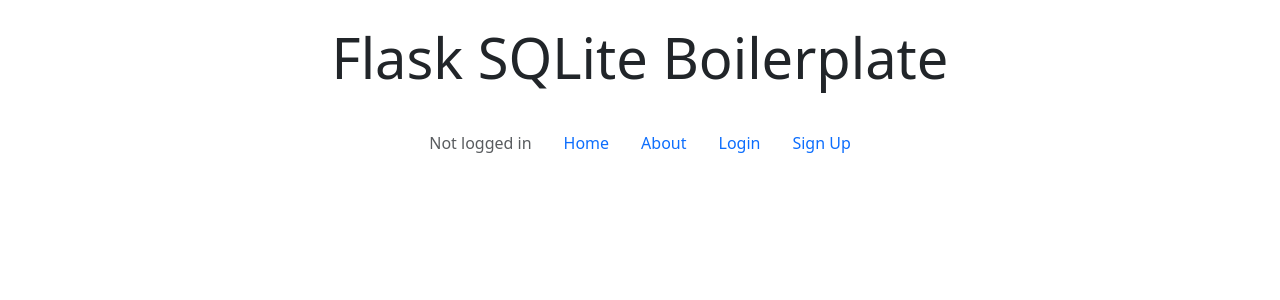
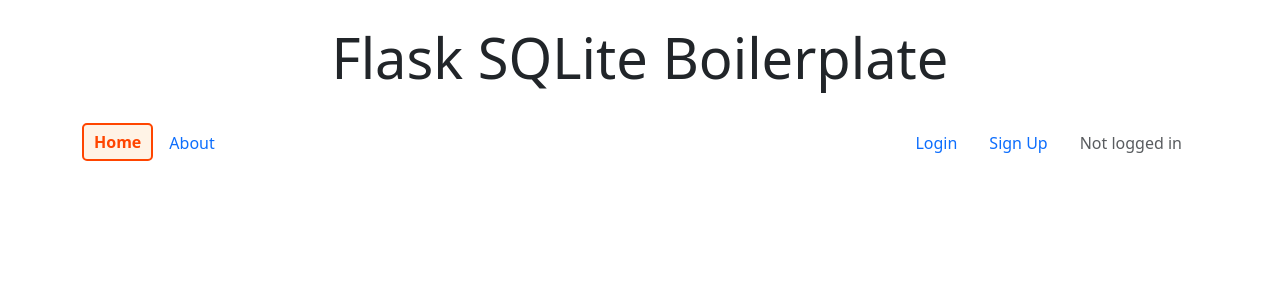
Before and after one commit to angelobattaglia/flask_sqlite_boilerplate, a Flask app: page / in a window 1280 px wide. Shown: the top 300 px of the page. Run offline with Flask 3, Linux system fonts and the light colour scheme.

Commit message:
Improved navigation

```diff
--- a/app/app.py
+++ b/app/app.py
@@ -1,5 +1,4 @@
 # Note: it is important to add "render_template" to the imports
-from flask import Flask, render_template
 from flask import Flask, render_template, request
 from flask import redirect, url_for, flash, abort
 
@@ -23,8 +22,8 @@ from PIL import Image
 PROFILE_IMG_HEIGHT = 130
 POST_IMG_WIDTH = 300
 
-# Import the datetime library to handle the pubblication date of the raccolte
-import datetime
+# Import the datetime library to handle the pubblication dates of the posts or insertions
+# import datetime
 
 ## Import the dao modules and the models module
 import models
@@ -39,14 +38,13 @@ app = Flask(__name__)
 
 app.config['SECRET_KEY'] = 'gematria'
 
-
 # This is for login_manager
 login_manager = LoginManager()
 login_manager.init_app(app)
 
 @app.route('/')
 def home():
-    return render_template('home.html', title='Home')
+    return render_template('home.html', title='Home', active_page='home')
 
 #########################################################
 #########################################################
@@ -103,7 +101,7 @@ def load_user(user_id):
 
 @app.route('/login', methods=['GET'])
 def login():
-    return render_template('login.html')
+    return render_template('login.html', active_page="login")
 
 @app.route('/login', methods=['POST'])
 def login_post():
@@ -140,4 +138,4 @@ def logout():
 
 @app.route('/about')
 def about():
-    return render_template('about.html', title='About Us')
+    return render_template('about.html', title='About Us', active_page='about')
--- a/app/templates/base.html
+++ b/app/templates/base.html
@@ -15,10 +15,21 @@
         body {
         margin-top: 20px;
         }
+        .active {
+            color: #ff4500; /* A pleasant orange-red color */
+            text-decoration: none; /* Remove underline */
+            font-weight: bold; /* Slightly bold */
+            border: 2px solid #ff4500; /* Border to make it look like a button */
+            border-radius: 5px; /* Rounded corners */
+            padding: 5px 10px; /* Padding to make it look like a button */
+            background-color: #fff3e6; /* Light background color for contrast */
+        }
+        .active:hover {
+            background-color: #ff4500; /* Change background on hover */
+            color: #ffffff; /* Change text color on hover */
+        }
     </style>
-
 </head>
-
 
 <body>
     <header class="container text-center my-4">
@@ -28,39 +39,43 @@
             </div>
         </div>
 
-        <nav class="row">
+    <nav class="row">
             <div class="col">
-                <ul class="nav justify-content-center">
+                <ul class="nav justify-content-start">
+                    <li class="nav-item">
+                        <a class="nav-link {% if active_page == 'home' %}active{% endif %}" href="{{ url_for('home') }}">Home</a>
+                    </li>
+                    <li class="nav-item">
+                        <a class="nav-link {% if active_page == 'about' %}active{% endif %}" href="{{ url_for('about') }}">About</a>
+                    </li>
+                </ul>
+            </div>
+            <div class="col">
+                <ul class="nav justify-content-end">
+                    {% if not current_user.is_authenticated %}
+                        <li class="nav-item">
+                            <a class="nav-link {% if active_page == 'login' %}active{% endif %}" href="{{ url_for('login') }}">Login</a>
+                        </li>
+                        <li class="nav-item">
+                            <a class="nav-link {% if active_page == 'signup' %}active{% endif %}" href="{{ url_for('signup') }}">Sign Up</a>
+                        </li>
+                    {% endif %}
                     {% if current_user.is_authenticated %}
                         <li class="nav-item">
                             <span class="nav-link disabled">Logged in as {{ current_user.email }}</span>
+                        </li>
+                        <li class="nav-item">
+                            <a class="nav-link" href="{{ url_for('logout') }}">Logout</a>
                         </li>
                     {% else %}
                         <li class="nav-item">
                             <span class="nav-link disabled">Not logged in</span>
                         </li>
                     {% endif %}
-                    <li class="nav-item">
-                        <a class="nav-link" href="{{ url_for('home') }}">Home</a>
-                    </li>
-                    <li class="nav-item">
-                        <a class="nav-link" href="{{ url_for('about') }}">About</a>
-                    </li>
-                    {% if current_user.is_authenticated %}
-                        <li class="nav-item">
-                            <a class="nav-link" href="{{ url_for('logout') }}">Logout</a>
-                        </li>
-                    {% else %}
-                        <li class="nav-item">
-                            <a class="nav-link" href="{{ url_for('login') }}">Login</a>
-                        </li>
-                        <li class="nav-item">
-                            <a class="nav-link" href="{{ url_for('signup') }}">Sign Up</a>
-                        </li>
-                    {% endif %}
                 </ul>
             </div>
         </nav>
+
     </header>
 
     {% block content %}
```
